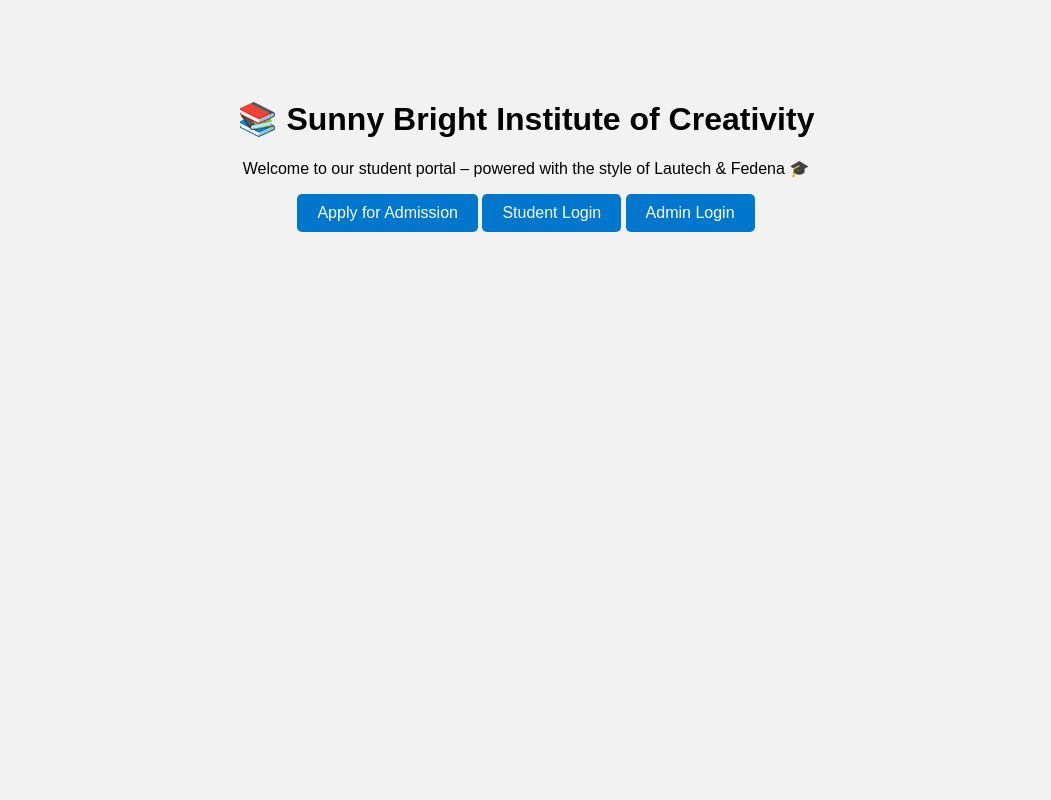
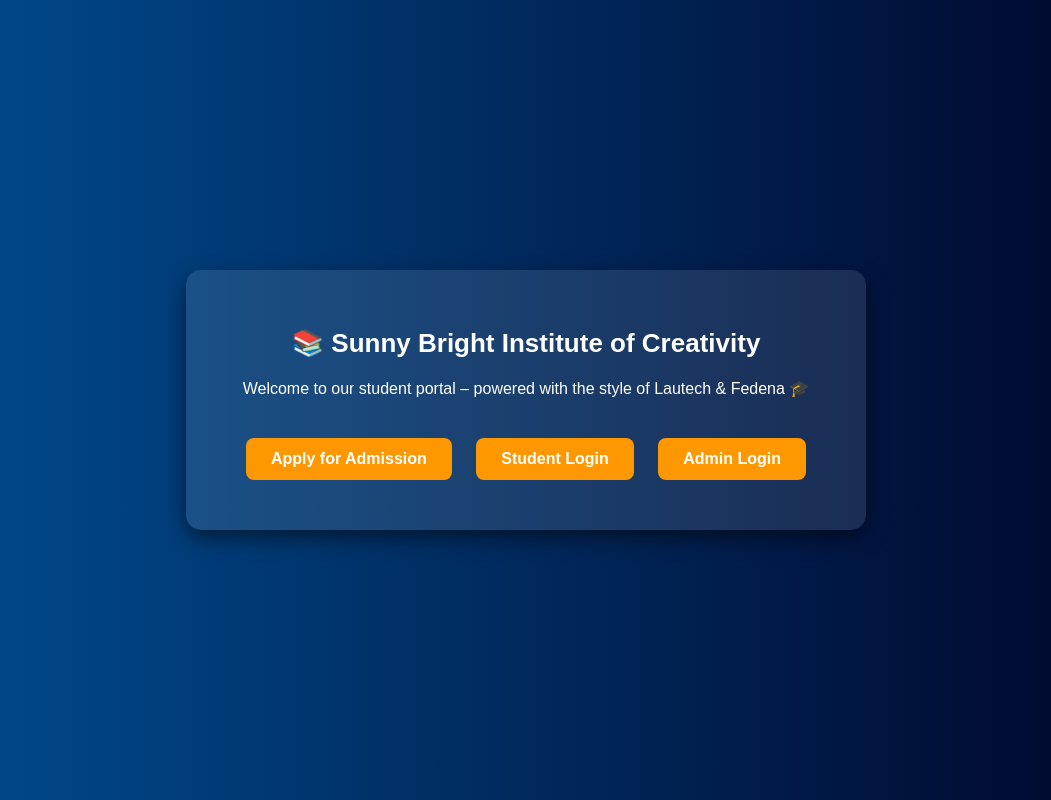
Before and after one commit to sb114339-collab/sunnybright-portal, a Flask app: page / in a window 1280 px wide. Shown: the whole page, without its empty margins (114-1165 px from the left). Run offline with Flask 3, Linux system fonts and the light colour scheme.

Commit message:
Update style.css
added style.css

```diff
--- a/static/style.css
+++ b/static/style.css
@@ -1,68 +1,45 @@
 body {
+  margin: 0;
   font-family: Arial, sans-serif;
-  background: #f2f2f2;
-  margin: 0;
-  padding: 0;
+  background: linear-gradient(to right, #004e92, #000428);
+  color: white;
+  text-align: center;
+  height: 100vh;
+  display: flex;
+  justify-content: center;
+  align-items: center;
 }
 
 .container {
-  text-align: center;
-  margin-top: 100px;
+  background: rgba(255, 255, 255, 0.1);
+  padding: 40px;
+  border-radius: 15px;
+  box-shadow: 0 8px 20px rgba(0,0,0,0.5);
+  max-width: 600px;
+  width: 90%;
+}
+
+h1 {
+  font-size: 26px;
+  margin-bottom: 20px;
+}
+
+.menu {
+  margin-top: 30px;
 }
 
 .btn {
   display: inline-block;
-  padding: 10px 20px;
-  background: #0077cc;
-  color: #fff;
+  margin: 10px;
+  padding: 12px 25px;
+  background: #ff9800;
+  color: white;
+  border-radius: 8px;
   text-decoration: none;
-  border-radius: 5px;
+  font-weight: bold;
+  transition: 0.3s;
 }
 
-.login-box {
-  width: 300px;
-  margin: 100px auto;
-  padding: 20px;
-  background: white;
-  border-radius: 10px;
-  text-align: center;
-  box-shadow: 0 0 10px rgba(0,0,0,0.2);
-}
-
-.login-box input {
-  width: 90%;
-  padding: 10px;
-  margin: 10px 0;
-}
-
-.login-box button {
-  width: 100%;
-  padding: 10px;
-  background: #0077cc;
-  border: none;
-  color: white;
-  border-radius: 5px;
-}
-
-.sidebar {
-  width: 200px;
-  float: left;
-  background: #222;
-  color: white;
-  height: 100vh;
-  padding: 20px;
-}
-
-.sidebar ul {
-  list-style: none;
-  padding: 0;
-}
-
-.sidebar li {
-  margin: 15px 0;
-}
-
-.main {
-  margin-left: 220px;
-  padding: 20px;
-}
+.btn:hover {
+  background: #e65100;
+  }
```
